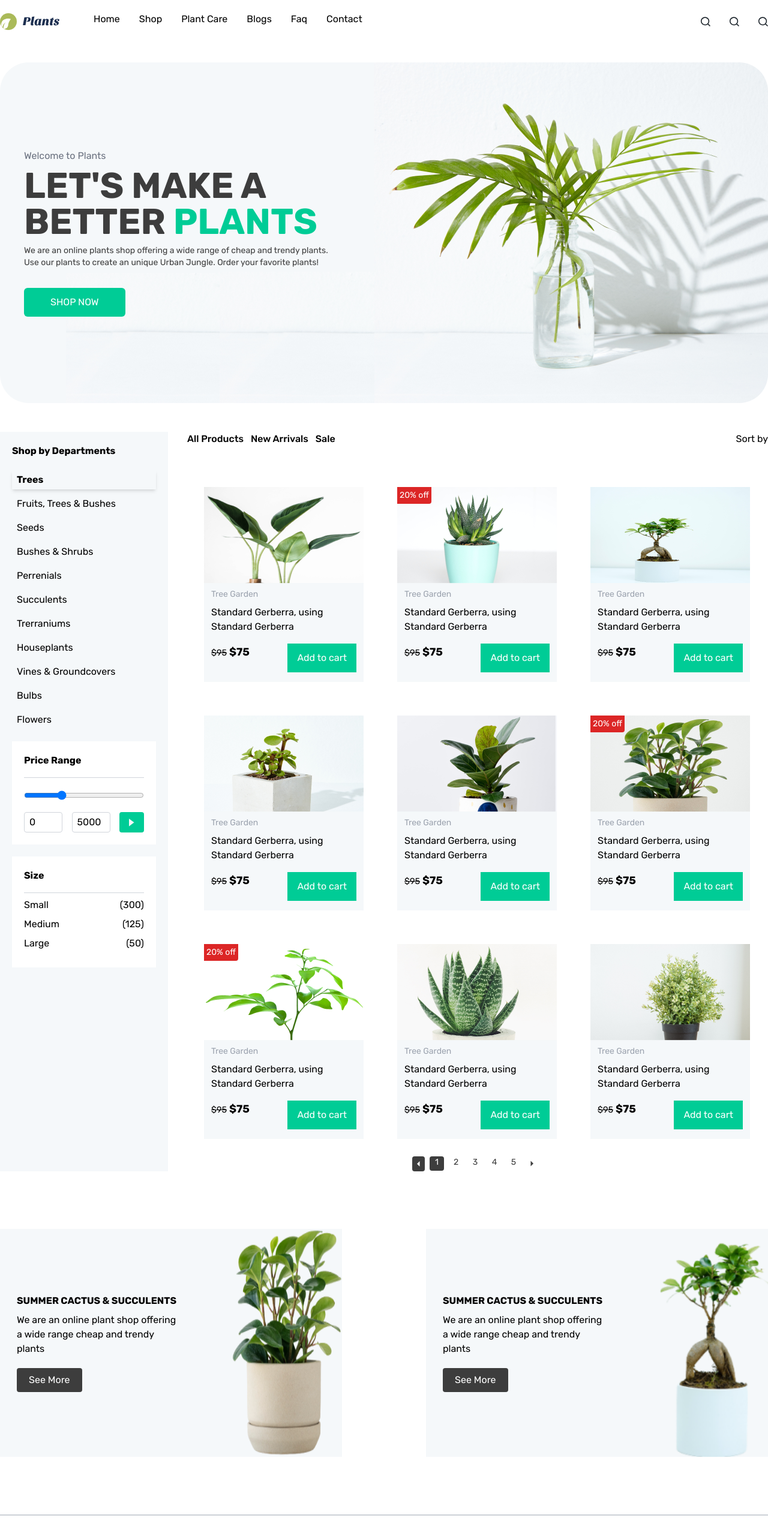
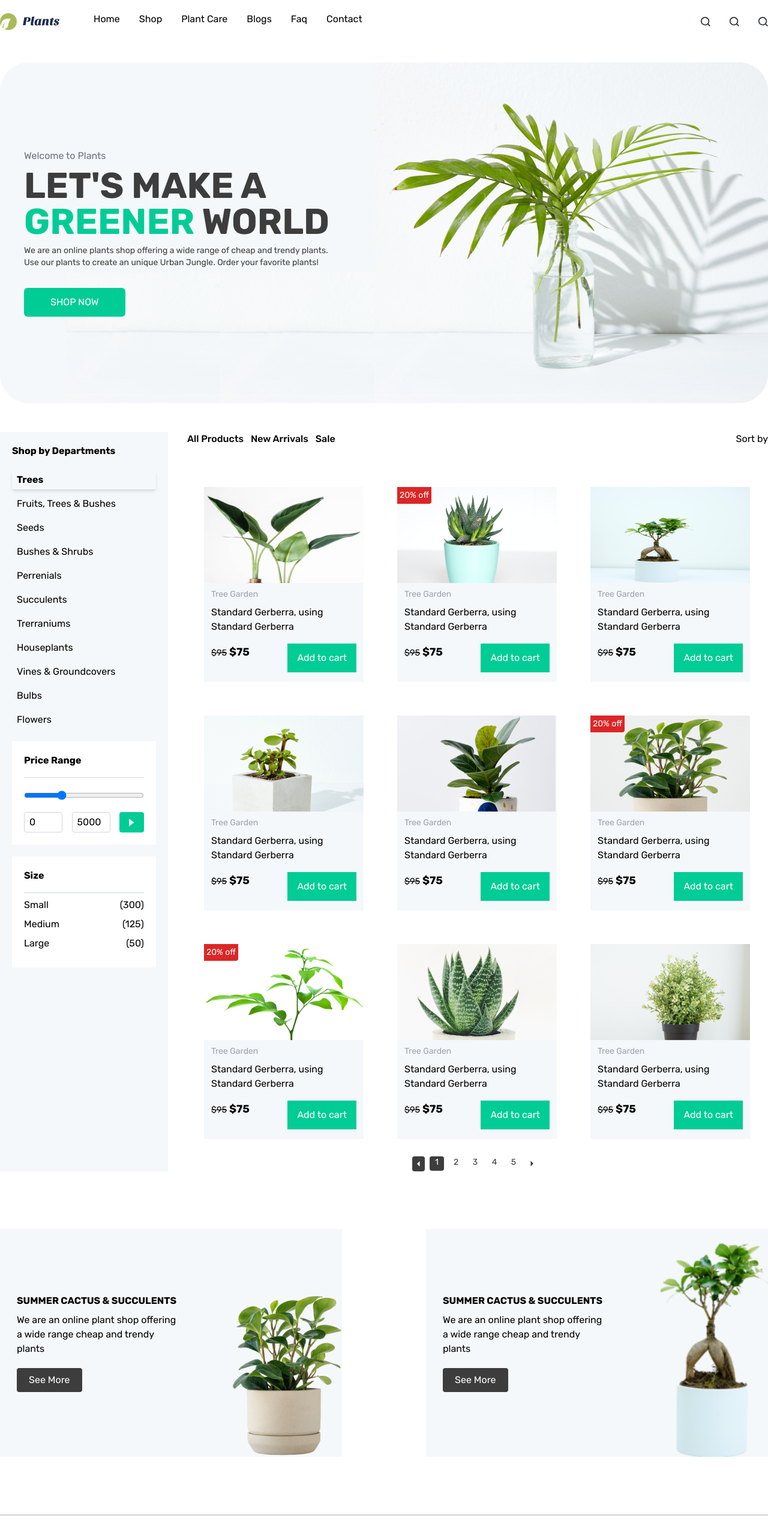
Before and after one commit to jovanreyesdev/plants-ecommerce, a Next.js app: page / in a window 1280 px wide. Shown: the top 2566 px of the page at 60% size. Built offline with nearby package versions, Linux system fonts and the light colour scheme.

Commit message:
update readme; update banner title

```diff
--- a/src/components/Banner.tsx
+++ b/src/components/Banner.tsx
@@ -8,7 +8,7 @@ function Banner() {
       <h1 className="mb-2 text-6xl font-bold text-stone">
         LET&apos;S MAKE A
         <br />
-        BETTER <span className="text-green">PLANTS</span>
+        <span className="text-green">GREENER</span> WORLD
       </h1>
       <p className="text-sm text-stone mb-8">
         We are an online plants shop offering a wide range of cheap and trendy plants.
--- a/src/components/Trends.tsx
+++ b/src/components/Trends.tsx
@@ -12,7 +12,7 @@ function Trends() {
             <button type="button" className="px-5 py-2 bg-stone text-white rounded">See More</button>
           </div>
         </div>
-        <Image src="/seemore/plant_1.png" height={270} width={190} alt="Plant" />
+        <Image src="/seemore/plant_1.png" className="self-end" height={270} width={190} alt="Plant" />
       </div>
       <div className="flex justify-between w-seemoreBox bg-banner">
         <div className="flex flex-col justify-center p-7">
@@ -22,7 +22,7 @@ function Trends() {
             <button type="button" className="px-5 py-2 bg-stone text-white rounded">See More</button>
           </div>
         </div>
-        <Image src="/seemore/plant_2.png" height={270} width={190} alt="Plant" />
+        <Image src="/seemore/plant_2.png" className="self-end" height={270} width={190} alt="Plant" />
       </div>
     </div>
   )
```
Also changed, not shown: src/styles/tailwind.css, 2 other files (tests, documents, lock files or other folders).
